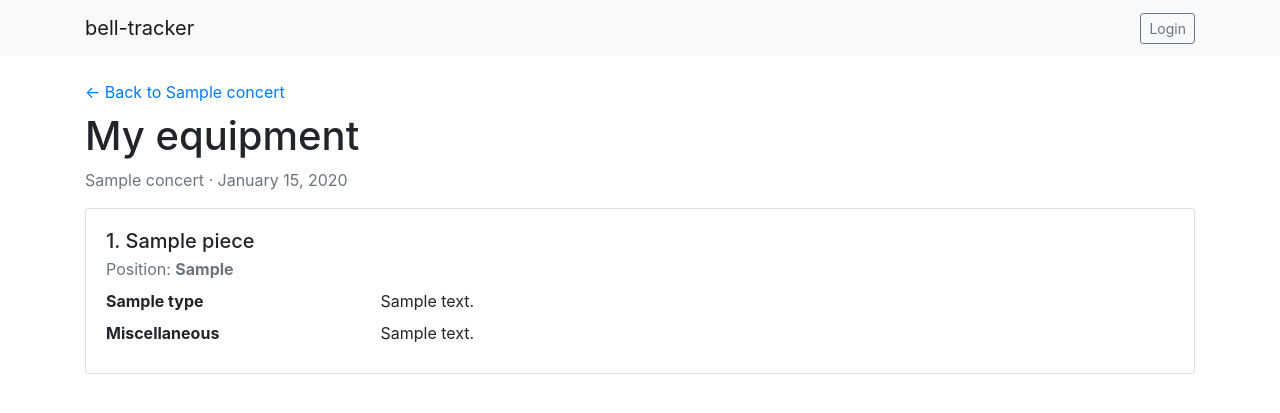
After one commit to lwrubel/bell-tracker, a Flask app: template app/templates/my_equipment.html in a window 1280 px wide. The commit adds this page. Shown: the top 413 px of the page. Run offline with Flask 3, Linux system fonts and the light colour scheme; the template is opened without the code that fills it: values that come from a table or form of the project are taken from there, others are empty; tables that the repository leaves empty hold one stand-in row (values such as "Sample post"); parts of the project's set-up code (start-up, migrations or seed data) failed here and were passed over.

Commit message:
Add a "My equipment list" page for each concert
A button near the top of the concert page opens a per-piece summary of
the ringer's position and saved equipment: pitches, mallet counts, and
misc notes, in the same instrument order as the entry form.

Co-Authored-By: Claude Opus 5.5 <noreply@anthropic.com>

```diff
--- a/app/models.py
+++ b/app/models.py
@@ -200,6 +200,13 @@ class Entry(db.Model):
             self.misc_notes and self.misc_notes.strip()
         )
 
+    def sorted_instrument_selections(self):
+        """Selections in the same order as the equipment form."""
+        return sorted(
+            self.instrument_selections,
+            key=lambda s: (s.instrument_type.display_order, s.instrument_type.name),
+        )
+
     def visible_instrument_types(self):
         """Instrument types this ringer sees on their equipment form.
 
--- a/app/templates/concert_detail.html
+++ b/app/templates/concert_detail.html
@@ -5,6 +5,9 @@
 <p class="text-muted">{{ concert.date.strftime('%B %-d, %Y') }}</p>
 
 {% if pieces %}
+<p>
+  <a class="btn btn-outline-primary" href="{{ url_for('routes.my_equipment', concert_id=concert.id) }}">My equipment list</a>
+</p>
 <table class="table">
   <thead>
     <tr>
--- /dev/null
+++ b/app/templates/my_equipment.html
@@ -0,0 +1,44 @@
+{% extends "base.html" %}
+{% block title %}My equipment - {{ concert.name }} - bell-tracker{% endblock %}
+{% block content %}
+<p class="mb-2">
+  <a href="{{ url_for('routes.concert_detail', concert_id=concert.id) }}">&larr; Back to {{ concert.name }}</a>
+</p>
+<h1>My equipment</h1>
+<p class="text-muted">{{ concert.name }} &middot; {{ concert.date.strftime('%B %-d, %Y') }}</p>
+
+{% if entries %}
+  {% for entry in entries %}
+    <div class="card mb-3">
+      <div class="card-body">
+        <h5 class="card-title mb-1">{{ entry.piece.program_order }}. {{ entry.piece.title }}</h5>
+        <p class="text-muted mb-2">Position: <strong>{{ entry.position }}</strong></p>
+        {% set selections = entry.sorted_instrument_selections() %}
+        {% set misc = (entry.misc_notes or "").strip() %}
+        {% if selections or misc %}
+          <dl class="row mb-0">
+            {% for sel in selections %}
+              <dt class="col-sm-3">{{ sel.instrument_type.name }}</dt>
+              <dd class="col-sm-9">
+                {% if sel.instrument_type.selection_mode == "color" %}
+                  {% for label, count in sel.color_counts() %}{{ label }} ×{{ count }}{% if not loop.last %}, {% endif %}{% endfor %}
+                {% else %}
+                  {{ sel.note_list() | join(", ") }}
+                {% endif %}
+              </dd>
+            {% endfor %}
+            {% if misc %}
+              <dt class="col-sm-3">Miscellaneous</dt>
+              <dd class="col-sm-9" style="white-space: pre-line;">{{ misc }}</dd>
+            {% endif %}
+          </dl>
+        {% else %}
+          <p class="text-muted mb-0">No equipment selected.</p>
+        {% endif %}
+      </div>
+    </div>
+  {% endfor %}
+{% else %}
+  <p class="text-muted">You haven't been assigned to any pieces in this program yet.</p>
+{% endif %}
+{% endblock %}
```
Also changed, not shown: app/routes.py (+27 -7 lines), tests/test_my_equipment.py (added, +107 -0 lines).
